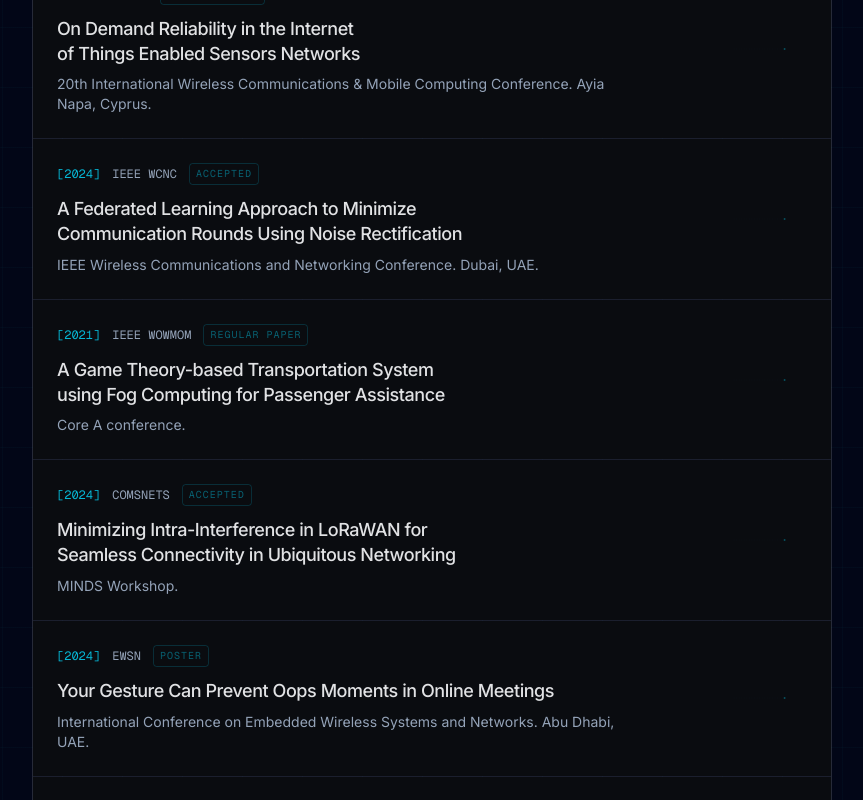
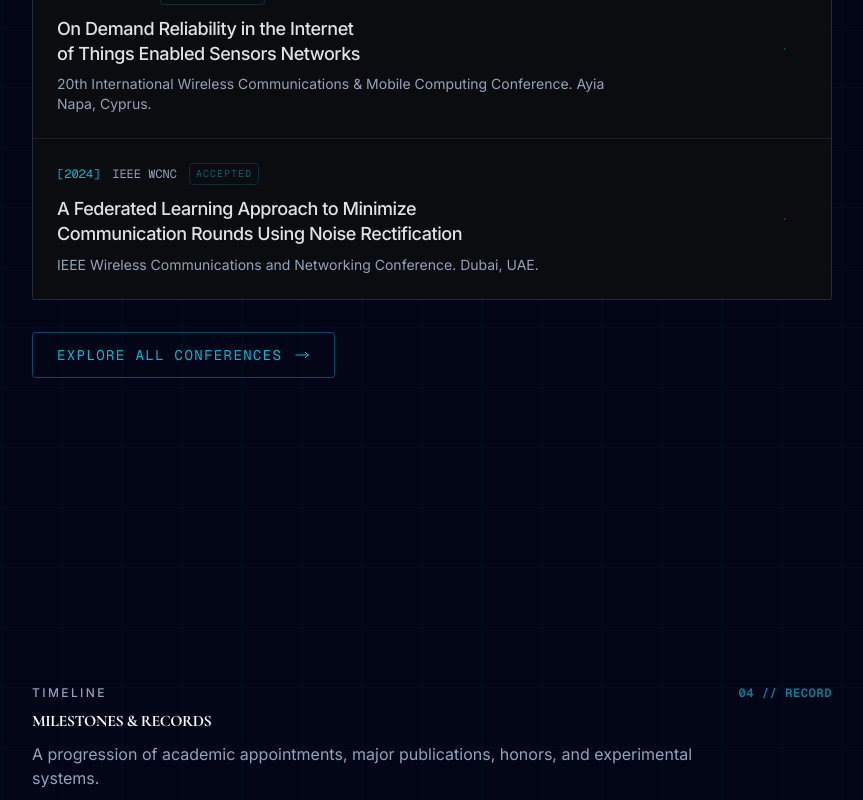
Before and after one commit to Man1ac-1773/deploy-iitp, a Next.js app: page / in a window 1280 px wide. Shown: the part 4773-5573 px from the top of the page, without its empty margins (368-1231 px from the left). Built offline with nearby package versions, Linux system fonts and the light colour scheme.

Commit message:
decluttered conference section on main page

```diff
--- a/src/components/sections/conferences/conferences-section.tsx
+++ b/src/components/sections/conferences/conferences-section.tsx
@@ -1,14 +1,17 @@
+import Link from "next/link";
 import { SectionHeading } from "@/components/shared/typography/section-heading";
 import { conferences } from "@/data/conferences";
 import { cn } from "@/lib/utils";
 
 export function ConferencesSection() {
+  const displayedConferences = conferences.slice(0, 3);
+
   return (
     <section id="conferences" className="py-section relative border-t border-white/5">
       <SectionHeading>Global Conferences</SectionHeading>
 
       <div className="mt-12 md:mt-16 flex flex-col gap-[1px] bg-white/10 border border-white/5 rounded-sm overflow-hidden">
-        {conferences.map((conf, i) => (
+        {displayedConferences.map((conf, i) => (
           <article
             key={conf.id}
             className={cn(
@@ -43,6 +46,18 @@ export function ConferencesSection() {
           </article>
         ))}
       </div>
+
+      <div className="mt-8 flex justify-center md:justify-start">
+        <Link
+          href="/publications"
+          className="inline-flex items-center gap-3 px-6 py-3 font-mono text-xs md:text-sm text-accent uppercase tracking-widest border border-accent/40 rounded-sm hover:bg-accent/5 hover:border-accent transition-colors duration-300 group"
+        >
+          Explore All Conferences
+          <svg className="size-4 transition-transform duration-300 group-hover:translate-x-1" fill="none" viewBox="0 0 24 24" stroke="currentColor">
+            <path strokeLinecap="square" strokeLinejoin="miter" strokeWidth={1.5} d="M17 8l4 4m0 0l-4 4m4-4H3" />
+          </svg>
+        </Link>
+      </div>
     </section>
   );
 }
```
